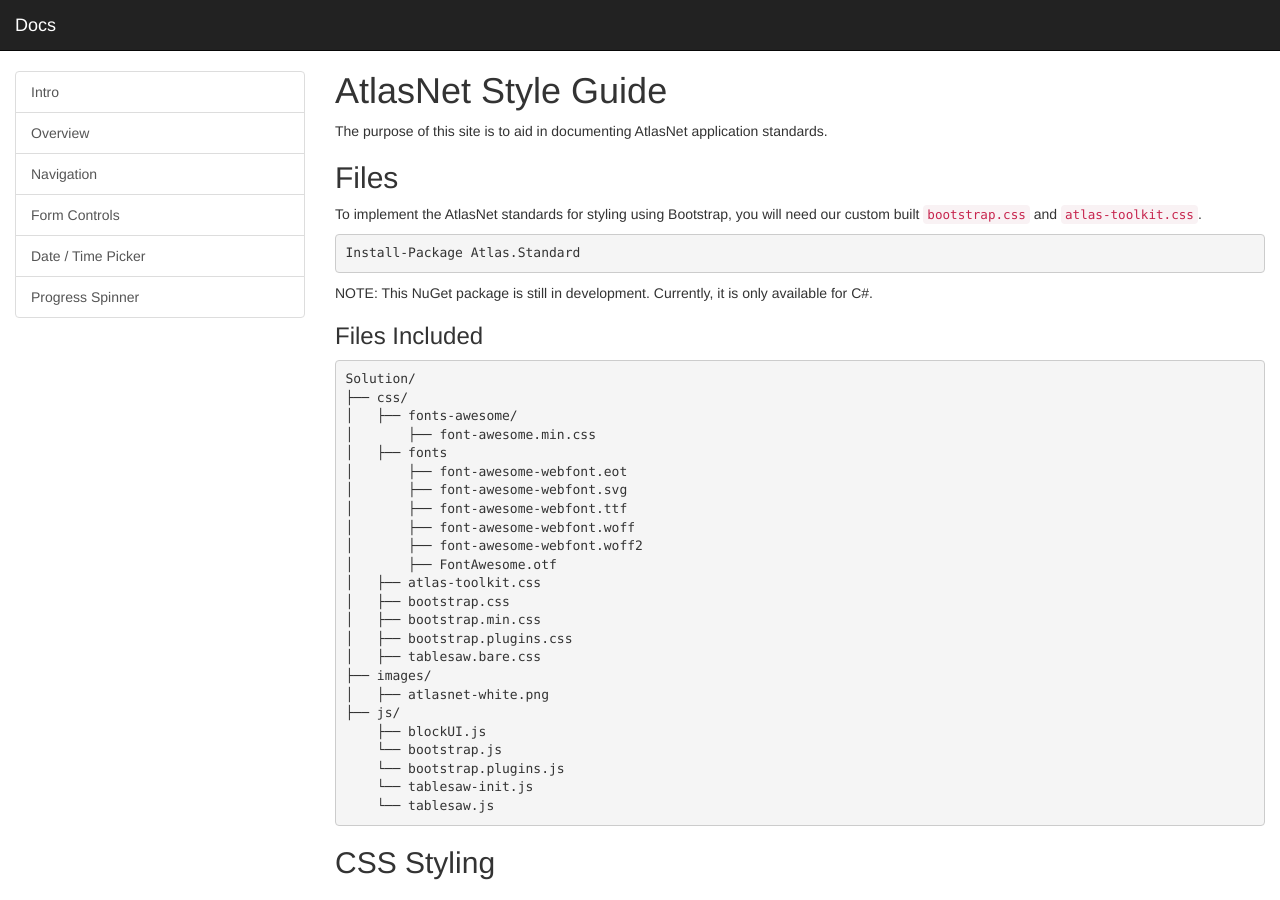
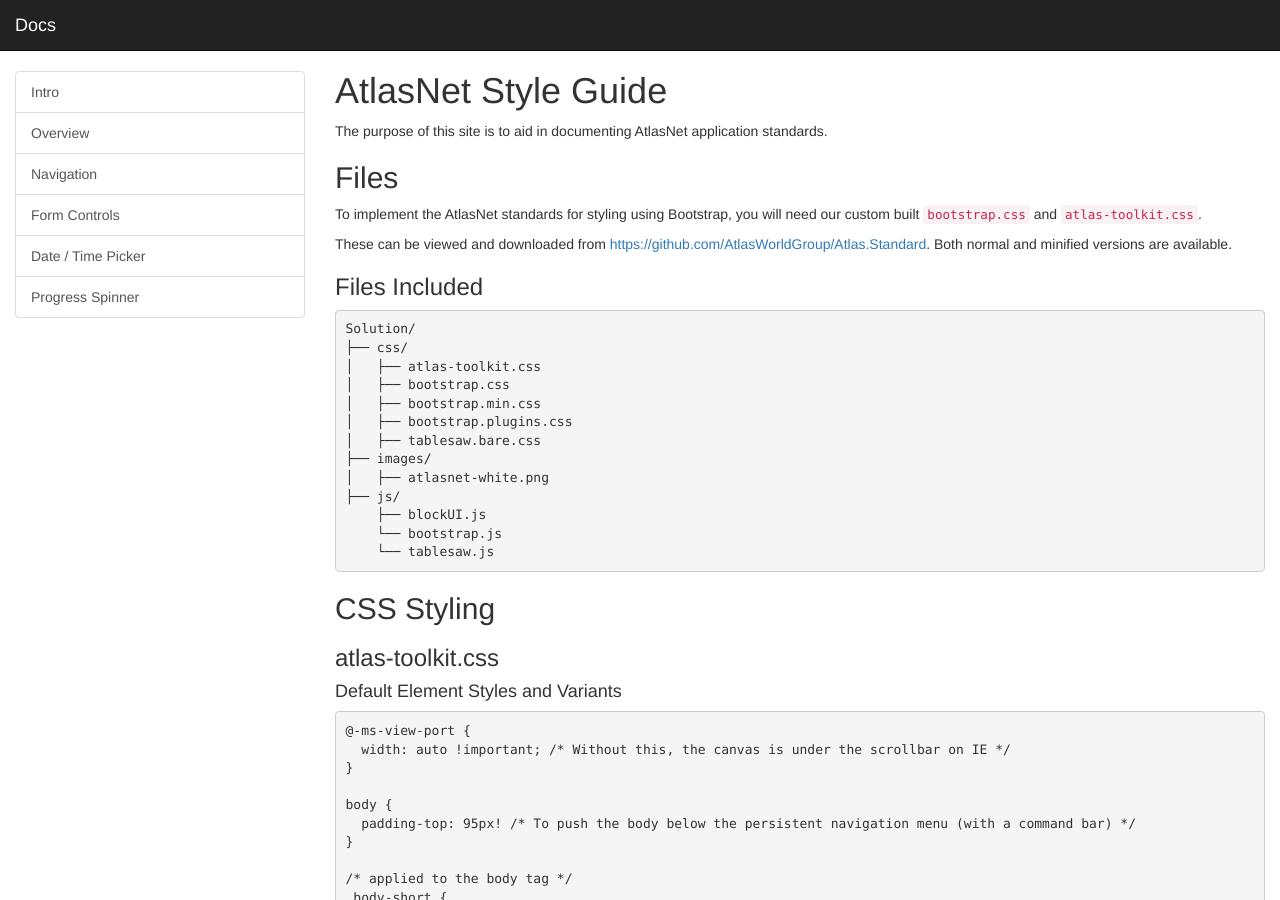
Before and after one commit to AtlasWorldGroup/atlasworldgroup.github.io, a Jekyll site: the page built from index.md, in a window 1280 px wide and 900 px high. Built offline with Jekyll 4.4.1, drawn with Linux system fonts in a browser that asks for light colours; nearby versions of some CDN libraries; library files that are not in the unit come from our copies; Markdown is read by kramdown in place of the engine named in the settings.

Commit message:
Updated index.md

```diff
--- a/index.md
+++ b/index.md
@@ -10,24 +10,12 @@ The purpose of this site is to aid in documenting AtlasNet application standards
 
 To implement the AtlasNet standards for styling using Bootstrap, you will need our custom built `bootstrap.css` and `atlas-toolkit.css`.
 
-~~~bash
-Install-Package Atlas.Standard
-~~~
-NOTE: This NuGet package is still in development. Currently, it is only available for C#.
+These can be viewed and downloaded from [https://github.com/AtlasWorldGroup/Atlas.Standard](https://github.com/AtlasWorldGroup/Atlas.Standard). Both normal and minified versions are available.
 
 ### Files Included
 ~~~bash
 Solution/
 ├── css/
-│   ├── fonts-awesome/
-│       ├── font-awesome.min.css
-│   ├── fonts
-│       ├── font-awesome-webfont.eot
-│       ├── font-awesome-webfont.svg
-│       ├── font-awesome-webfont.ttf
-│       ├── font-awesome-webfont.woff
-│       ├── font-awesome-webfont.woff2
-│       ├── FontAwesome.otf
 │   ├── atlas-toolkit.css
 │   ├── bootstrap.css
 │   ├── bootstrap.min.css
@@ -38,8 +26,6 @@ Solution/
 ├── js/
     ├── blockUI.js
     └── bootstrap.js
-    └── bootstrap.plugins.js
-    └── tablesaw-init.js
     └── tablesaw.js
 ~~~
 ## CSS Styling
```
Also changed, not shown: other parts of index.md (+1 -1 lines).
